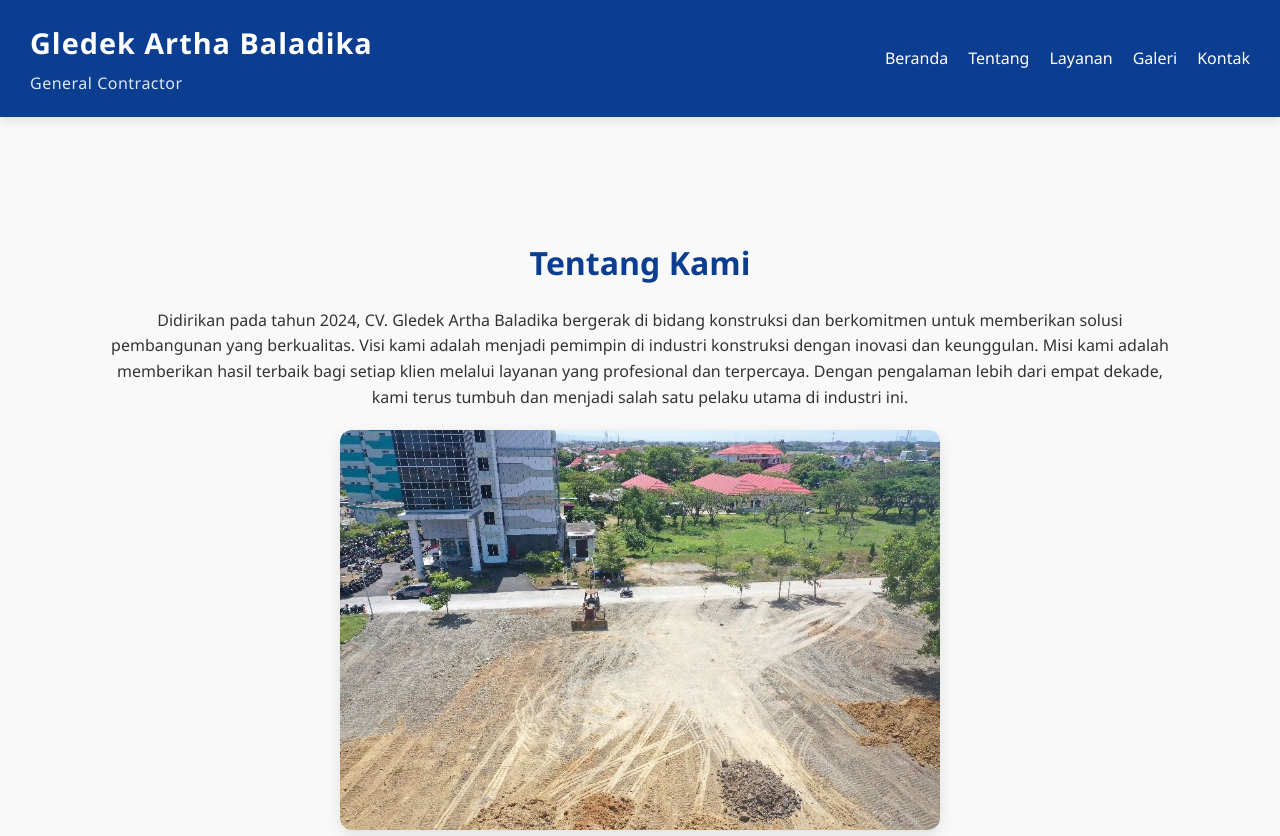
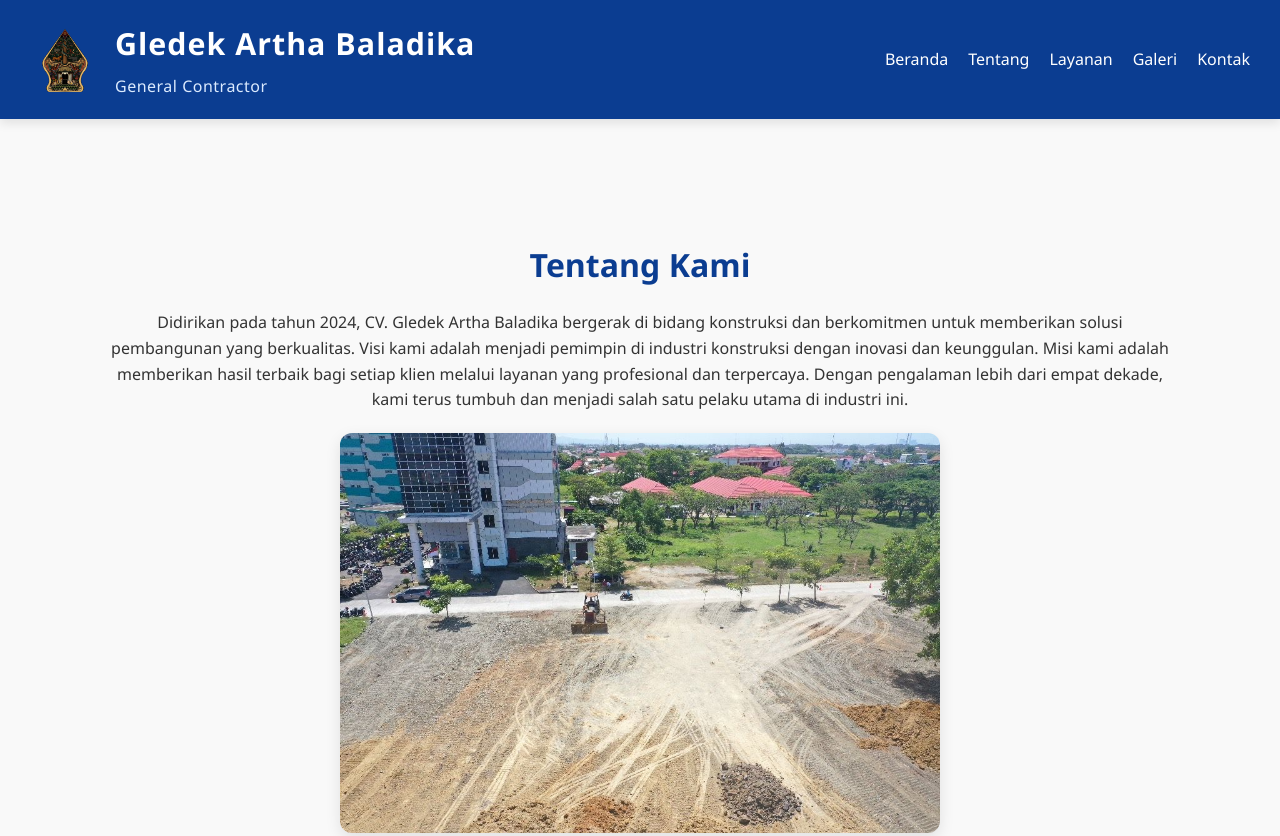
Before and after one commit to Egyputrap7/compro, a plain HTML site: page index.html in a window 1280 px wide. Shown: the top 836 px of the page. Drawn offline with Linux system fonts and the light colour scheme.

Commit message:
Update Logo

```diff
--- a/index.html
+++ b/index.html
@@ -11,8 +11,13 @@
     <header id="home">
       <div class="container">
         <div class="branding">
-          <h1 class="logo">Gledek Artha Baladika</h1>
-          <p class="sLogo">General Contractor</p>
+          <div class="logo-group">
+            <img src="asset/logo.png" alt="Logo" class="logo-image" />
+            <div class="text-logo">
+              <h1 class="logo">Gledek Artha Baladika</h1>
+              <p class="sLogo">General Contractor</p>
+            </div>
+          </div>
         </div>
         <nav>
           <div class="menu-toggle" id="menu-toggle">☰</div>
--- a/style.css
+++ b/style.css
@@ -45,7 +45,7 @@ header {
 }
 
 .logo {
-  font-size: 1.8rem;
+  font-size: 1.9rem;
   font-weight: bold;
   color: white;
   letter-spacing: 1px;
@@ -57,6 +57,17 @@ header {
   font-weight: 300;
   color: #dbeafe;
   letter-spacing: 0.5px;
+}
+.logo-group {
+  display: flex;
+  align-items: center;
+  gap: 15px; /* Jarak antara logo dan teks */
+}
+
+.logo-image {
+  width: 70px;  /* Sesuaikan ukuran logo */
+  height: 70px;
+  object-fit: contain;
 }
 nav {
   position: relative;
```
Also changed, not shown: asset/logo.jpg (added), asset/logo.png (added).
